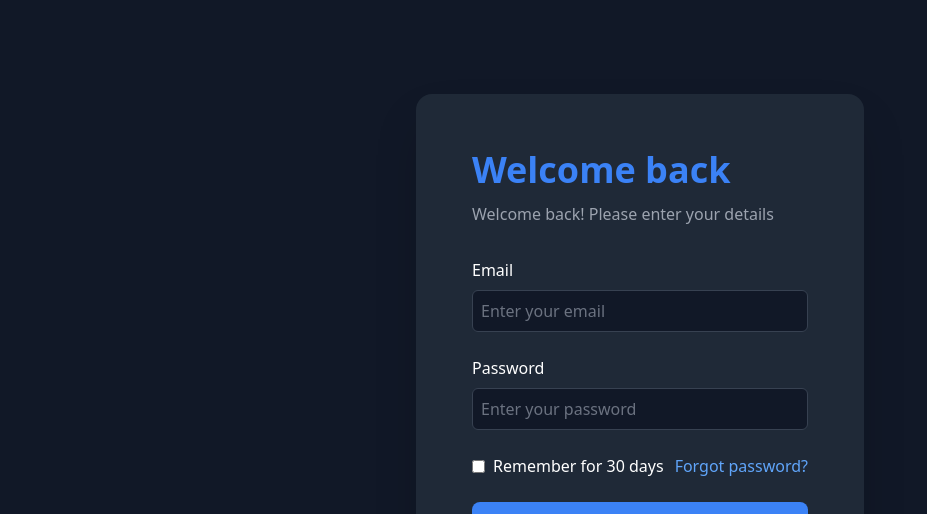
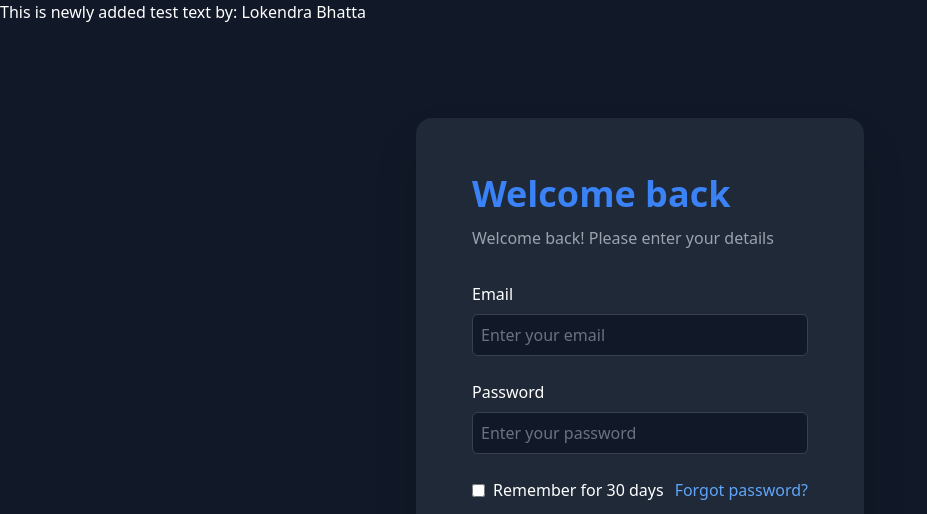
Before and after one commit to DasarathAyer007/BCA_IV-Git-Learning-, a plain HTML site: page index.html in a window 1280 px wide. Shown: the top 514 px of the page, without its empty margins (0-927 px from the left). Drawn offline with nearby package versions, Linux system fonts and the light colour scheme; a script that the page names is missing.

Commit message:
lokendra

```diff
--- a/index.html
+++ b/index.html
@@ -7,7 +7,11 @@
     <script src="https://cdn.tailwindcss.com"></script>
     <title>Login Page - Dark Theme</title>
   </head>
+
   <body class="bg-gray-900 text-white">
+    <h1>
+      This is newly added test text by: Lokendra Bhatta
+    </h1>
     <div class="flex items-center justify-center min-h-screen">
       <div class="flex flex-col m-6 bg-gray-800 shadow-2xl rounded-2xl p-8 md:p-14 w-full max-w-md">
         <h1 class="mb-3 text-4xl font-bold text-blue-500">Welcome back</h1>
```
